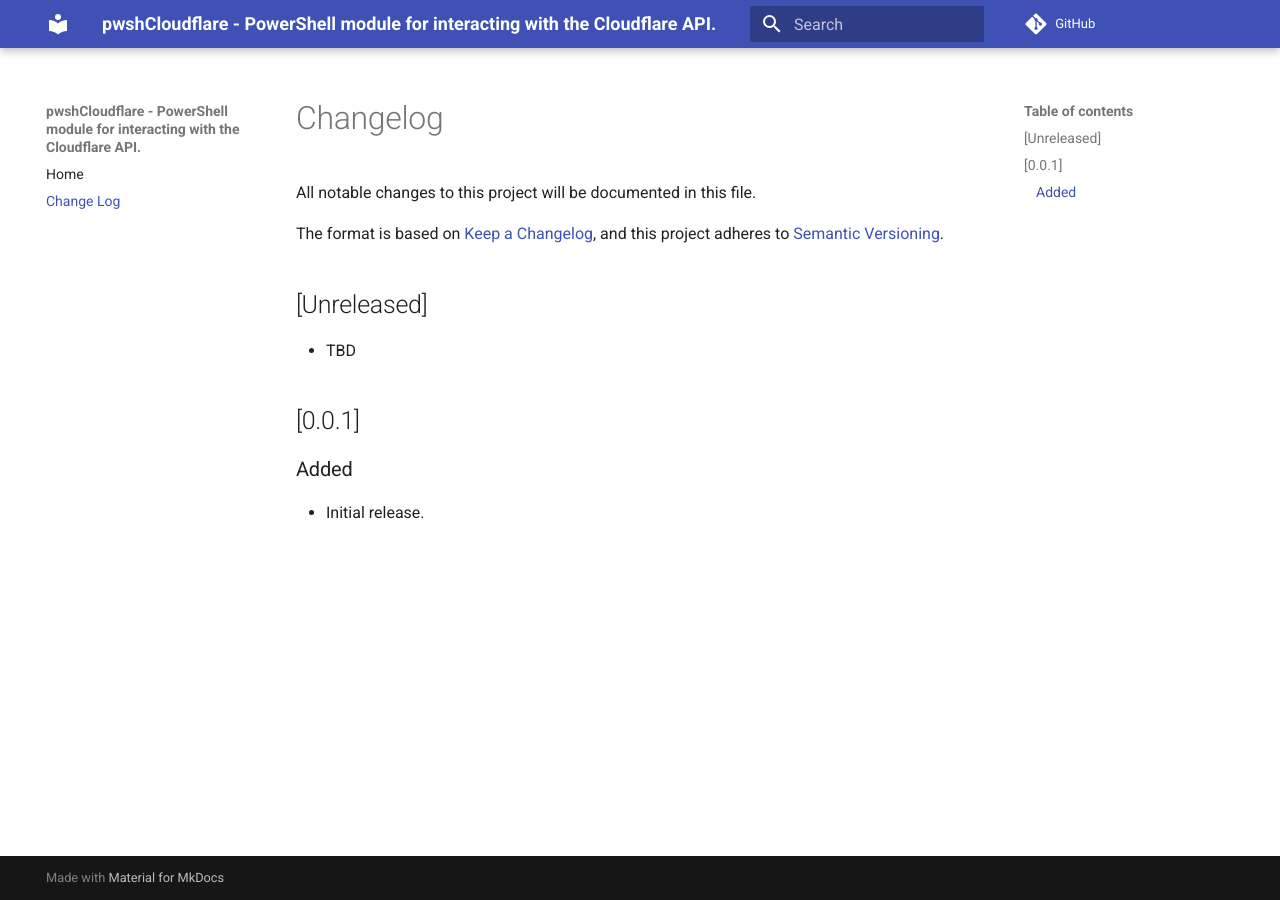
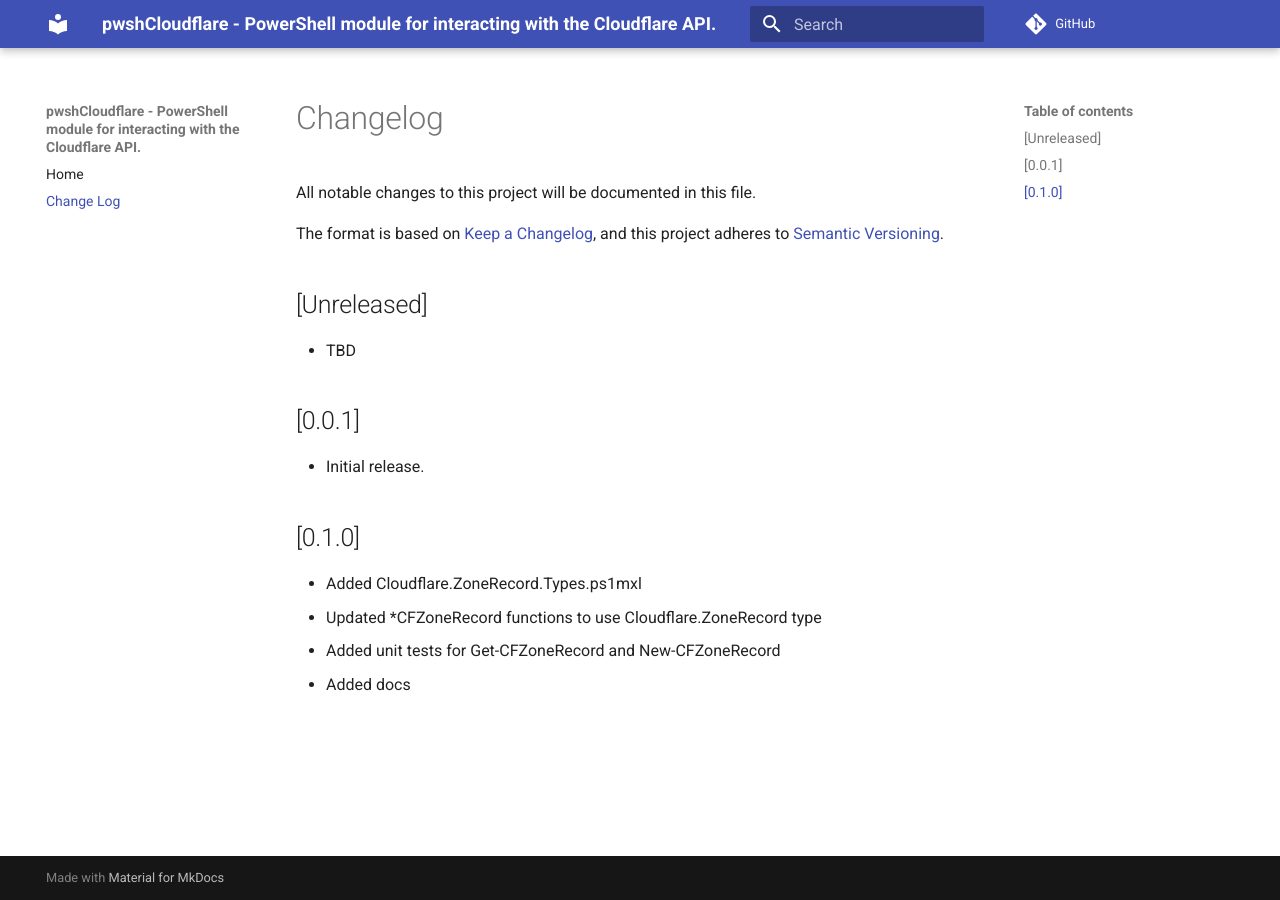
Before and after one commit to connorcarnes/pwshCloudflare, an MkDocs documentation site: the page built from docs/CHANGELOG.md, in a window 1280 px wide. Built offline with MkDocs 1.6.1 and Material for MkDocs 9.7.7, drawn with Linux system fonts in a browser that asks for light colours; comment, search, counter and statistics services are not loaded.

Commit message:
update changelog

```diff
--- a/docs/CHANGELOG.md
+++ b/docs/CHANGELOG.md
@@ -11,6 +11,11 @@ and this project adheres to [Semantic Versioning](https://semver.org/spec/v2.0.0
 
 ## [0.0.1]
 
-### Added
+- Initial release.
 
-- Initial release.
+## [0.1.0]
+
+- Added Cloudflare.ZoneRecord.Types.ps1mxl
+- Updated \*CFZoneRecord functions to use Cloudflare.ZoneRecord type
+- Added unit tests for Get-CFZoneRecord and New-CFZoneRecord
+- Added docs
```
